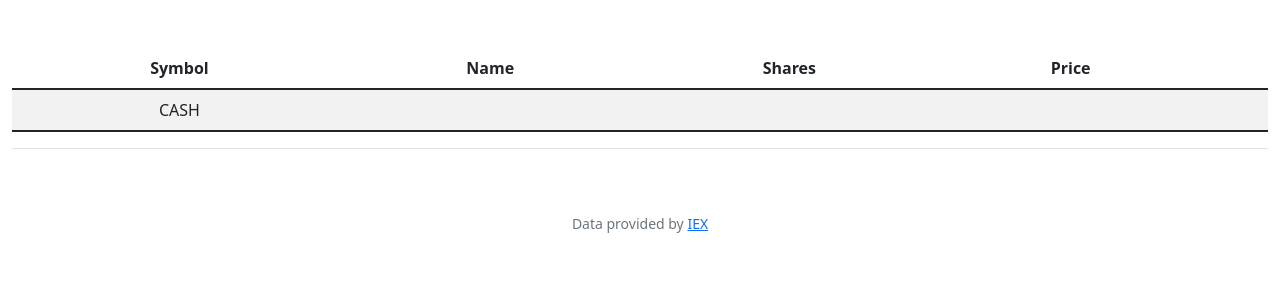
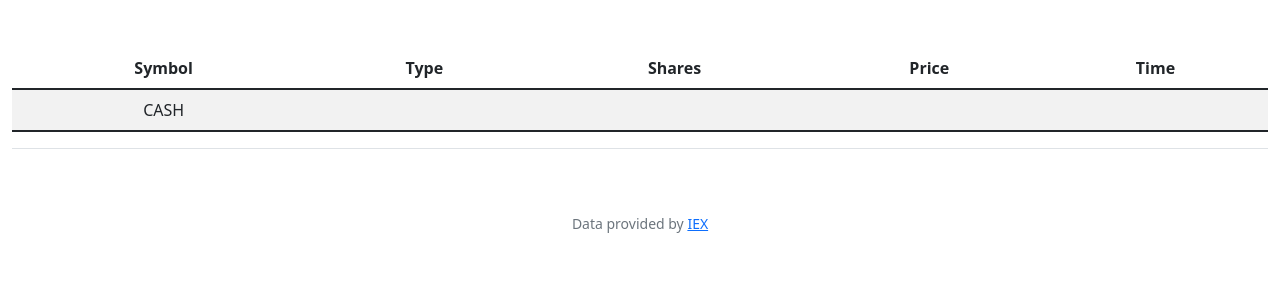
Before and after one commit to esmaksyy/CS50, a Flask app: template finance/templates/history.html in a window 1280 px wide. Shown: the part 76-376 px from the top of the page. Run offline with Flask 3, Linux system fonts and the light colour scheme; the template is opened without the code that fills it, so the values that code supplies are empty; some libraries are stand-ins or nearby versions.

Commit message:
Fri, Dec 1, 2023, 2:23 PM +03:00

```diff
--- a/finance/templates/history.html
+++ b/finance/templates/history.html
@@ -8,10 +8,10 @@
     <table class="table table-striped">
         <thead>
             <th>Symbol</th>
-            <th>Name</th>
+            <th>Type</th>
             <th>Shares</th>
             <th>Price</th>
-
+            <th>Time</th>
         </thead>
 
         <tbody>
```
